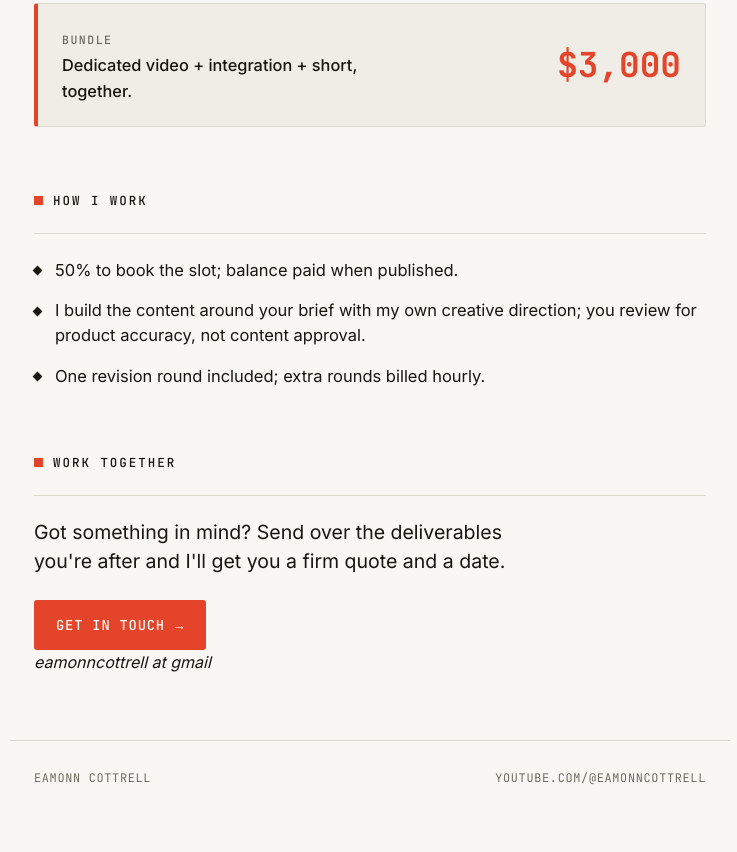
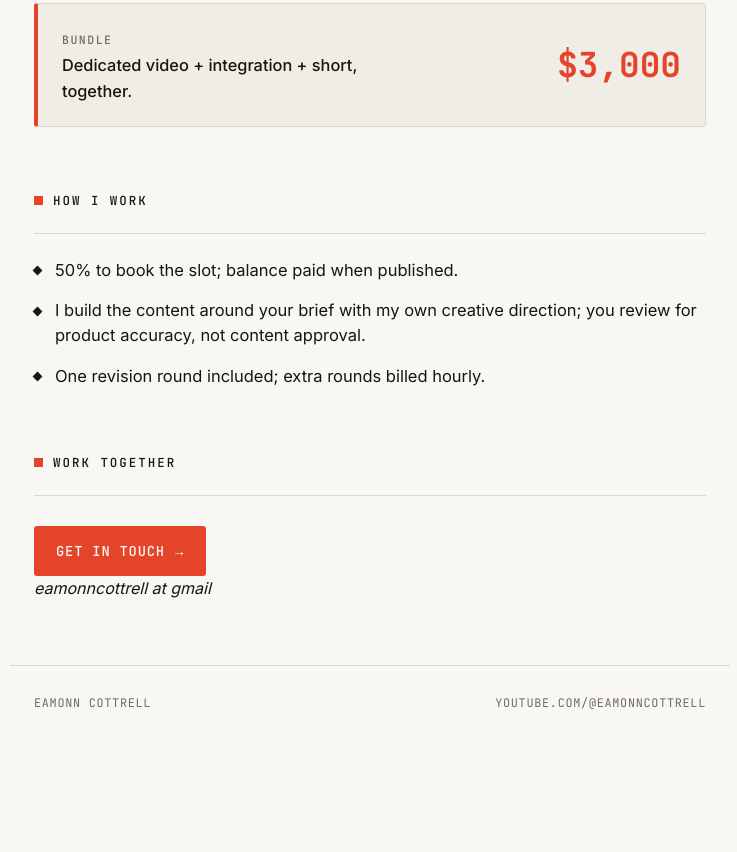
Before and after one commit to sieis/eamonn-media-kit, a plain HTML site: page index.html in a window 1280 px wide. Shown: the part 1099-1951 px from the top of the page, without its empty margins (270-1007 px from the left). After the commit the page ends 1876 px from the top, so only its background shows below. Drawn offline with nearby package versions, Linux system fonts and the light colour scheme.

Commit message:
updated work together line

```diff
--- a/index.html
+++ b/index.html
@@ -230,7 +230,6 @@
 
     <section class="contact">
       <h2 class="eyebrow"><span class="tick"></span>Work together</h2>
-      <p class="contact-line">Got something in mind? Send over the deliverables you're after and I'll get you a firm quote and a date.</p>
       <a class="btn" href="mailto:eamonncottrell@gmail.com?subject=Sponsorship%20inquiry">Get in touch <span class="arw">&rarr;</span></a>
       <p><em>eamonncottrell at gmail</em></p>
     </section>
```
